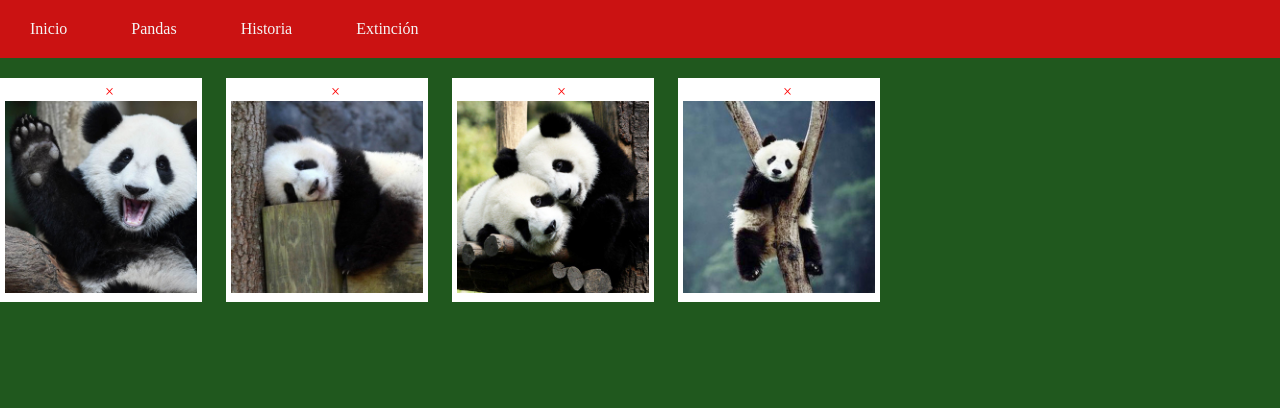
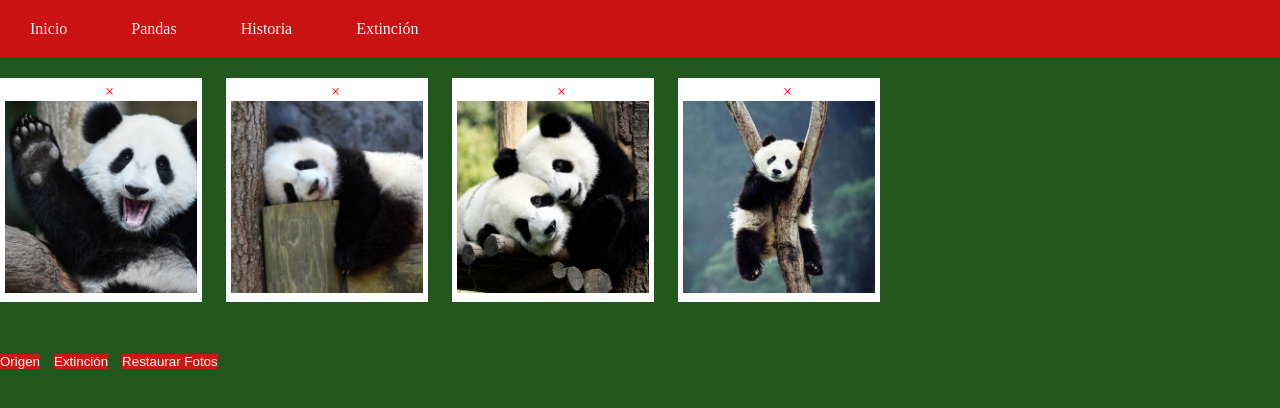
Before and after one commit to monerivas/DisplayPanda, a plain HTML site: page index.html in a window 1280 px wide. Drawn offline with Linux system fonts and the light colour scheme.

Commit message:
maquetacion sin funcionalidad hasta los botones

```diff
--- a/assets/css/main.css
+++ b/assets/css/main.css
@@ -35,7 +35,7 @@ span{
 
 #section{
     margin-left: 10%
-    widows: 80%;
+    width: 80%;
 }
 
 #imagenes div{
@@ -49,3 +49,25 @@ span{
 #imagenes div img{
     width: 100%;
 }
+
+/*------------Botones-------------------*/
+
+#botones{
+    margin: 20px 20px 20px 0;
+    width: 80%
+}
+
+.boton{
+    background-color: #cb1912;
+    color: white;
+    display: inline-block;
+    border-width: 0;
+    width: 30%
+    padding: 5px;
+    margin-right: 10px;
+}
+
+.boton:hover{
+    background-color: #bc3d38;
+
+}
--- a/index.html
+++ b/index.html
@@ -36,11 +36,18 @@
           <span class="cerrar">&times;</span>
           <img src="assets/imgs/panda04.jpg" alt="">
         </div>
+    </section>
 
+    <section id="botones">
+       <button class="boton" id="">Origen</button>
+       <button class="boton">Extinción</button>
+       <button class="boton">Restaurar Fotos</button>
 
+    </section>
+
+    <section id="textos">
 
 
     </section>
-
   </body>
 </html>
```
